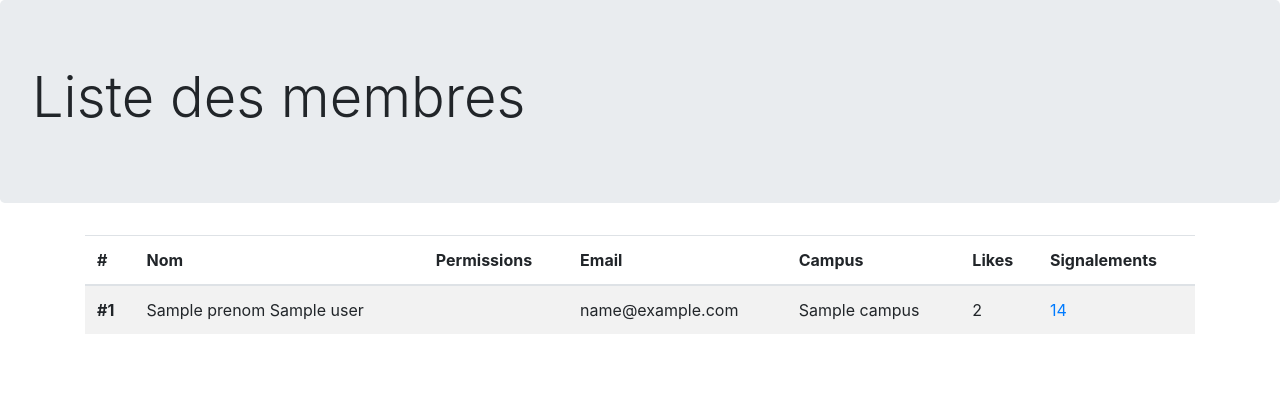
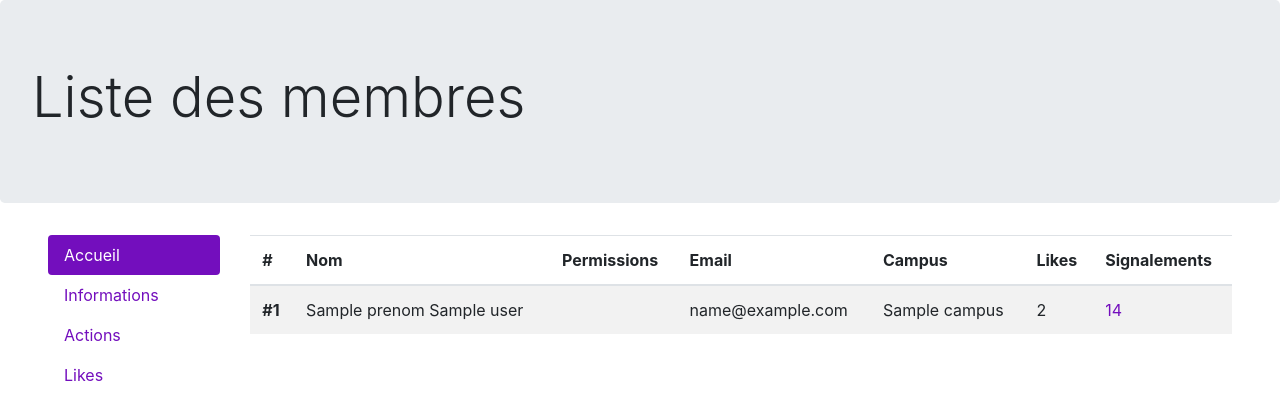
Before and after one commit to floriaaan/eDating, a PHP site: template templates/Admin/panel.html.twig in a window 1280 px wide. Shown: the part 56-476 px from the top of the page. Run offline with PHP 8.4, Linux system fonts and the light colour scheme; the template is opened without the code that fills it: most values are stand-ins (such as "Sample title", 1, 10 or a date in 2020); some libraries are stand-ins or nearby versions.

Commit message:
Admin panel revamped

```diff
--- a/public/css/fmm.css
+++ b/public/css/fmm.css
@@ -440,6 +440,12 @@
     background: rgb(207, 207, 207);
 }
 
+.nav-pills .nav-link.active,
+.nav-pills .show > .nav-link {
+    color: #fff;
+    background-color: #730EBD;
+}
+
 .btn-outline-fmm {
     color: #730EBD;
     border-color: #730EBD;
@@ -530,6 +536,10 @@
     width: 95%;
 }
 
+.color-fmm {
+    color:#730EBD;
+}
+
 @media (max-width: 576px) {
 
 
--- a/templates/Admin/panel.html.twig
+++ b/templates/Admin/panel.html.twig
@@ -6,7 +6,27 @@
     <div class="jumbotron">
         <h1 class="display-4">Liste des membres</h1>
     </div>
-    <div class="container">
+    <div class="mx-5 my-2">
+
+
+        <div class="row">
+            <div class="col-2">
+                <div class="nav flex-column nav-pills" id="tab" role="tablist" aria-orientation="vertical">
+                    <a class="nav-link active color-fmm" id="home-tab" data-toggle="pill" href="#home" role="tab"
+                       aria-controls="home" aria-selected="true">Accueil</a>
+                    <a class="nav-link color-fmm" id="infos-tab" data-toggle="pill" href="#infos" role="tab"
+                       aria-controls="infos" aria-selected="false">Informations</a>
+                    <a class="nav-link color-fmm" id="actions-tab" data-toggle="pill" href="#actions" role="tab"
+                       aria-controls="actions" aria-selected="false">Actions</a>
+                    <a class="nav-link color-fmm" id="likes-tab" data-toggle="pill" href="#likes" role="tab"
+                       aria-controls="likes" aria-selected="false">Likes</a>
+                </div>
+            </div>
+            <div class="col-10">
+                <div class="tab-content" id="tabContent">
+                    <div class="tab-pane fade show active" id="home" role="tabpanel"
+                         aria-labelledby="home-tab">
+
                         <table class="table table-striped">
                             <thead>
                             <tr>
@@ -29,7 +49,8 @@
                                     <td>{{ user.Email }}</td>
                                     <td>{{ user.Campus }}</td>
                                     <td>{{ user.Likes|length }}</td>
-                    <td><a href="/Admin/Report/{{ user.UID }}"> {{ user.Reports|length }}</a></td>
+                                    <td><a href="/Admin/Report/{{ user.UID }}"
+                                           class="color-fmm"> {{ user.Reports|length }}</a></td>
 
 
                                 </tr>
@@ -37,6 +58,96 @@
 
                             </tbody>
                         </table>
+
+
+                    </div>
+                    <div class="tab-pane fade" id="infos" role="tabpanel" aria-labelledby="infos-tab">
+
+                        <table class="table table-striped">
+                            <thead>
+                            <tr>
+                                <th scope="col">#</th>
+                                <th scope="col">Nom</th>
+                                <th scope="col">Age</th>
+                                <th scope="col">Sexe</th>
+                                <th scope="col">Date d'inscription</th>
+                                <th scope="col">Permissions</th>
+                                <th scope="col">Email</th>
+                                <th scope="col">Campus</th>
+
+
+                            </tr>
+                            </thead>
+                            <tbody>
+                            {% for user in listUser %}
+                                <tr>
+                                    <th scope="row">#{{ user.UID }}</th>
+                                    <td>{{ user.Prenom }} {{ user.Nom }}</td>
+                                    <td>{{ user.Age }} ans</td>
+                                    <td>{{ user.Sexe }}</td>
+                                    <td>{{ user.DateInscription }}</td>
+                                    <td>{% for perm in user.Permission %} {% if perm.Active == 1 %} {{ perm.Type }} {% endif %}{% endfor %}</td>
+                                    <td>{{ user.Email }}</td>
+                                    <td>{{ user.Campus }}</td>
+
+
+                                </tr>
+                            {% endfor %}
+
+                            </tbody>
+                        </table>
+
+                    </div>
+                    <div class="tab-pane fade" id="actions" role="tabpanel"
+                         aria-labelledby="actions-tab">
+
+                        <table class="table table-striped">
+                            <thead>
+                            <tr>
+                                <th scope="col">#</th>
+                                <th scope="col">Nom</th>
+                                <th scope="col">Email</th>
+                                <th scope="col">Actions</th>
+
+
+                            </tr>
+                            </thead>
+                            <tbody>
+                            {% for user in listUser %}
+                                <tr>
+                                    <th scope="row">#{{ user.UID }}</th>
+                                    <td>{{ user.Prenom }} {{ user.Nom }}</td>
+                                    <td>{{ user.Email }}</td>
+                                    <td>
+                                        <div class="btn-group" role="group">
+                                            <a href="/Admin/Report/{{ user.UID }}" class=" btn
+                                                {% if user.Reports|length == 0 %} btn-success" {% else %}
+                                               btn-warning" {% endif %}>
+                                            <i class="fas fa-exclamation-triangle"></i> {{ user.Reports|length }}</a>
+                                            <a href="#" class="btn btn-secondary">
+                                                <i class="fas fa-theater-masks"></i></a>
+                                            <a href="#" class="btn btn-danger">
+                                                <i class="fas fa-trash-alt"></i></a>
+                                        </div>
+                                    </td>
+
+
+                                </tr>
+                            {% endfor %}
+
+                            </tbody>
+                        </table>
+
+
+                    </div>
+                    <div class="tab-pane fade" id="likes" role="tabpanel" aria-labelledby="likes-tab">
+                        ...
+                    </div>
+                </div>
+            </div>
+        </div>
+
+
     </div>
 
 
```
Lines whose indentation alone changed are shown as unchanged.
